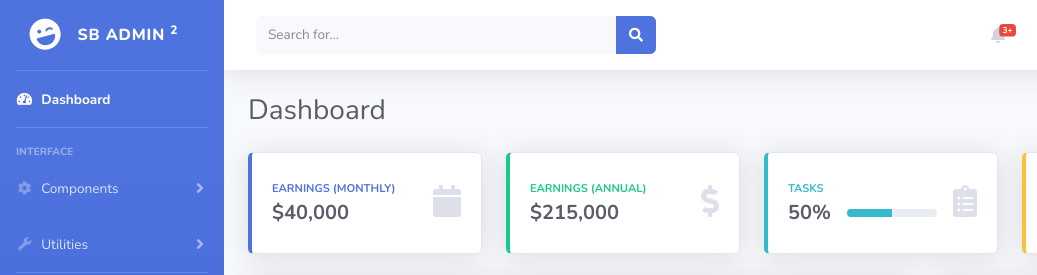
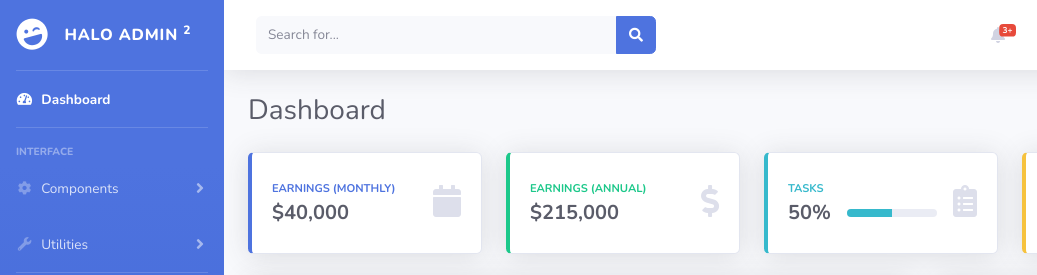
Before and after one commit to mesitac/coba, a website with bundled scripts: page index.html in a window 1280 px wide. Shown: the top 275 px of the page, 0-1037 px from the left. Built offline with nearby package versions, Linux system fonts and the light colour scheme.

Commit message:
coba commit

```diff
--- a/index.html
+++ b/index.html
@@ -35,7 +35,7 @@
                 <div class="sidebar-brand-icon rotate-n-15">
                     <i class="fas fa-laugh-wink"></i>
                 </div>
-                <div class="sidebar-brand-text mx-3">SB Admin <sup>2</sup></div>
+                <div class="sidebar-brand-text mx-3">Halo Admin <sup>2</sup></div>
             </a>
 
             <!-- Divider -->
```
